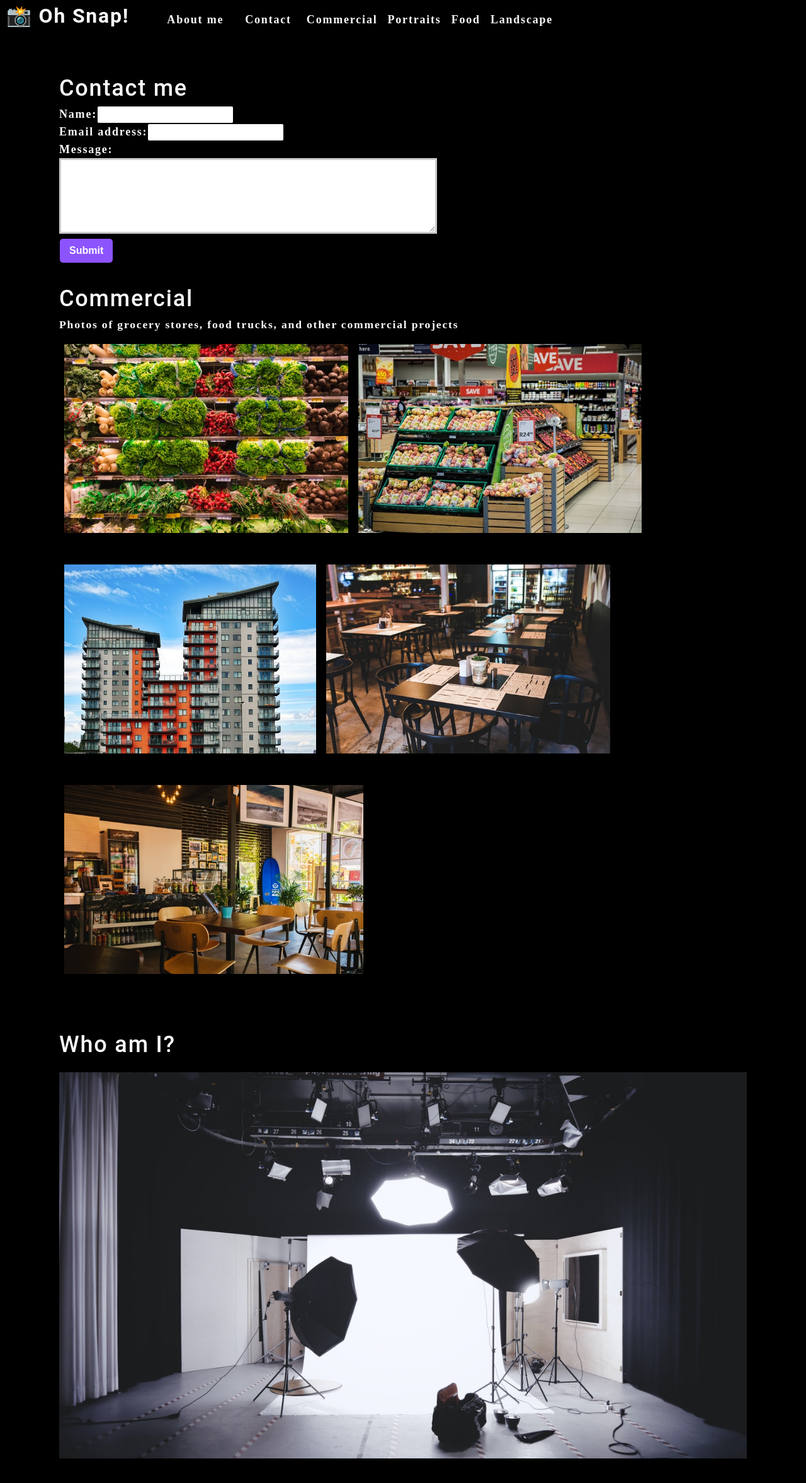
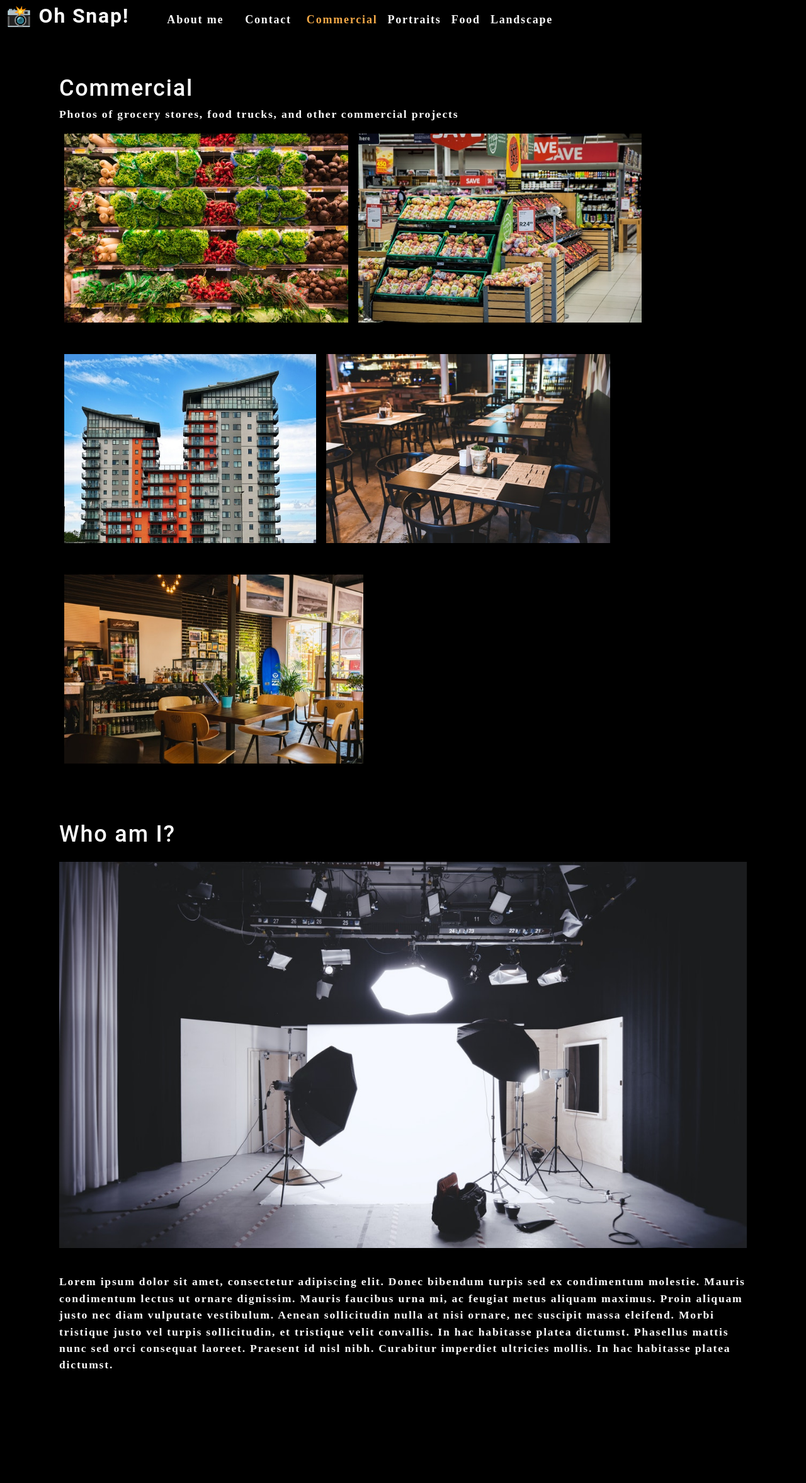
Before and after one commit to kirti18patel/photo-port, a React (Create React App) app: page / in a window 1280 px wide. Shown: the top 2354 px of the page at 63% size. After the commit the page ends 2270 px from the top, so only its background shows below. Built offline with nearby package versions, Linux system fonts and the light colour scheme.

Commit message:
contact componenet added

```diff
--- a/src/App.js
+++ b/src/App.js
@@ -2,7 +2,7 @@ import React, { useState } from 'react';
 import Nav from './components/Nav';
 import About from './components/About';
 import Gallery from './components/Gallery';
-import Contact from './components/Contact';
+import ContactForm from './components/Contact';
 
 function App() {
   const [categories] = useState([
@@ -16,6 +16,7 @@ function App() {
   ]);
 
   const [currentCategory, setCurrentCategory] = useState(categories[0]);
+  const [contactSelected, setContactSelected] = useState(false);
 
   return (
     <div>
@@ -23,11 +24,18 @@ function App() {
         categories={categories}
         setCurrentCategory={setCurrentCategory}
         currentCategory={currentCategory}
+        contactSelected={contactSelected}
+        setContactSelected={setContactSelected}
       ></Nav>
       <main>
-        < Contact />
-        <Gallery currentCategory={currentCategory}></Gallery>
-        <About></About>
+      {!contactSelected ? (
+        <>
+          <Gallery currentCategory={currentCategory}></Gallery>
+          <About></About>
+        </>
+      ) : (
+          <ContactForm></ContactForm>
+        )}
       </main>
     </div>
   );
--- a/src/components/About/index.js
+++ b/src/components/About/index.js
@@ -2,12 +2,18 @@ import React from 'react';
 import coverImage from "../../assets/cover/cover-image.jpg";
 
 function About() {
-    return(
-        <section className="my-5">
-            <h1 id='about'>Who am I?</h1>
-            <img src={coverImage} className="my-2" style={{width: '100%'}} alt="cover" />
-        </section>
-    )
+
+  return (
+    <section className="my-5" >
+      <h1 id="about">Who am I?</h1>
+      <img src={coverImage} className="my-2" style={{ width: "100%" }} alt="cover" />
+      <div className="my-2">
+        <p>
+          Lorem ipsum dolor sit amet, consectetur adipiscing elit. Donec bibendum turpis sed ex condimentum molestie. Mauris condimentum lectus ut ornare dignissim. Mauris faucibus urna mi, ac feugiat metus aliquam maximus. Proin aliquam justo nec diam vulputate vestibulum. Aenean sollicitudin nulla at nisi ornare, nec suscipit massa eleifend. Morbi tristique justo vel turpis sollicitudin, et tristique velit convallis. In hac habitasse platea dictumst. Phasellus mattis nunc sed orci consequat laoreet. Praesent id nisl nibh. Curabitur imperdiet ultricies mollis. In hac habitasse platea dictumst.
+      </p>
+      </div>
+    </section>
+  )
 }
 
-export default About;
+export default About
--- a/src/components/Contact/index.js
+++ b/src/components/Contact/index.js
@@ -9,10 +9,10 @@ function ContactForm() {
 
     const handleSubmit = (e) => {
         e.preventDefault();
-        // if (!errorMessage) {
-        //   setFormState({ [e.target.name]: e.target.value });
-        //   console.log('Form', formState);
-        // }
+        if (!errorMessage) {
+          setFormState({ [e.target.name]: e.target.value });
+          console.log('Form', formState);
+        }
         console.log(formState);
       };
 
@@ -32,15 +32,12 @@ function ContactForm() {
             setErrorMessage('');
           }
         }
+        };
 
-        if (!errorMessage) {
-            setFormState({ ...formState, [e.target.name]: e.target.value });
-          }
-        };
 
     return (
         <section>
-          <h1>Contact me</h1>
+            <h1 data-testid="h1tag">Contact me</h1>
             <form id="contact-form" onSubmit={handleSubmit}>
             <div>
                 <label htmlFor="name">Name:</label>
@@ -59,10 +56,10 @@ function ContactForm() {
                 <p className="error-text">{errorMessage}</p>
                 </div>
             )}
-          <button type="submit">Submit</button>
+            <button data-testid="button" type="submit">Submit</button>
             </form>
         </section>
-      )
+        );
     }
 
     export default ContactForm;
--- a/src/components/Nav/index.js
+++ b/src/components/Nav/index.js
@@ -6,12 +6,9 @@ function Nav(props) {
     categories = [],
     setCurrentCategory,
     currentCategory,
+    contactSelected,
+    setContactSelected
   } = props;
-
-  const handleClick = (item) => {
-    console.log(item);
-    return item;
-  };
 
   return (
     <header className="flex-row px-1">
@@ -23,25 +20,26 @@ function Nav(props) {
       <nav>
         <ul className="flex-row">
           <li className="mx-2">
-            <a data-testid="about" href="#about">
+            <a data-testid="about" href="#about" onClick={() => setContactSelected(false)}>
               About me
             </a>
           </li>
-          <li className={"mx-2"}>
-            <span onClick={() => handleClick('Contact')}>
+          <li className={`mx-2 ${contactSelected && 'navActive'}`}>
+            <span onClick={() => setContactSelected(true)}>
               Contact
             </span>
           </li>
           {categories.map((category) => (
             <li
-              className={`mx-1 ${
-                currentCategory.name === category.name
-                }`}
+            className={`mx-1 ${
+              currentCategory.name === category.name && !contactSelected && `navActive`
+              }`}
               key={category.name}
             >
               <span
                 onClick={() => {
                   setCurrentCategory(category);
+                  setContactSelected(false);
                 }}
               >
                 {capitalizeFirstLetter(category.name)}
```
Also changed, not shown: 2 other files (tests, documents, lock files or other folders). Lines whose indentation alone changed are shown as unchanged.
